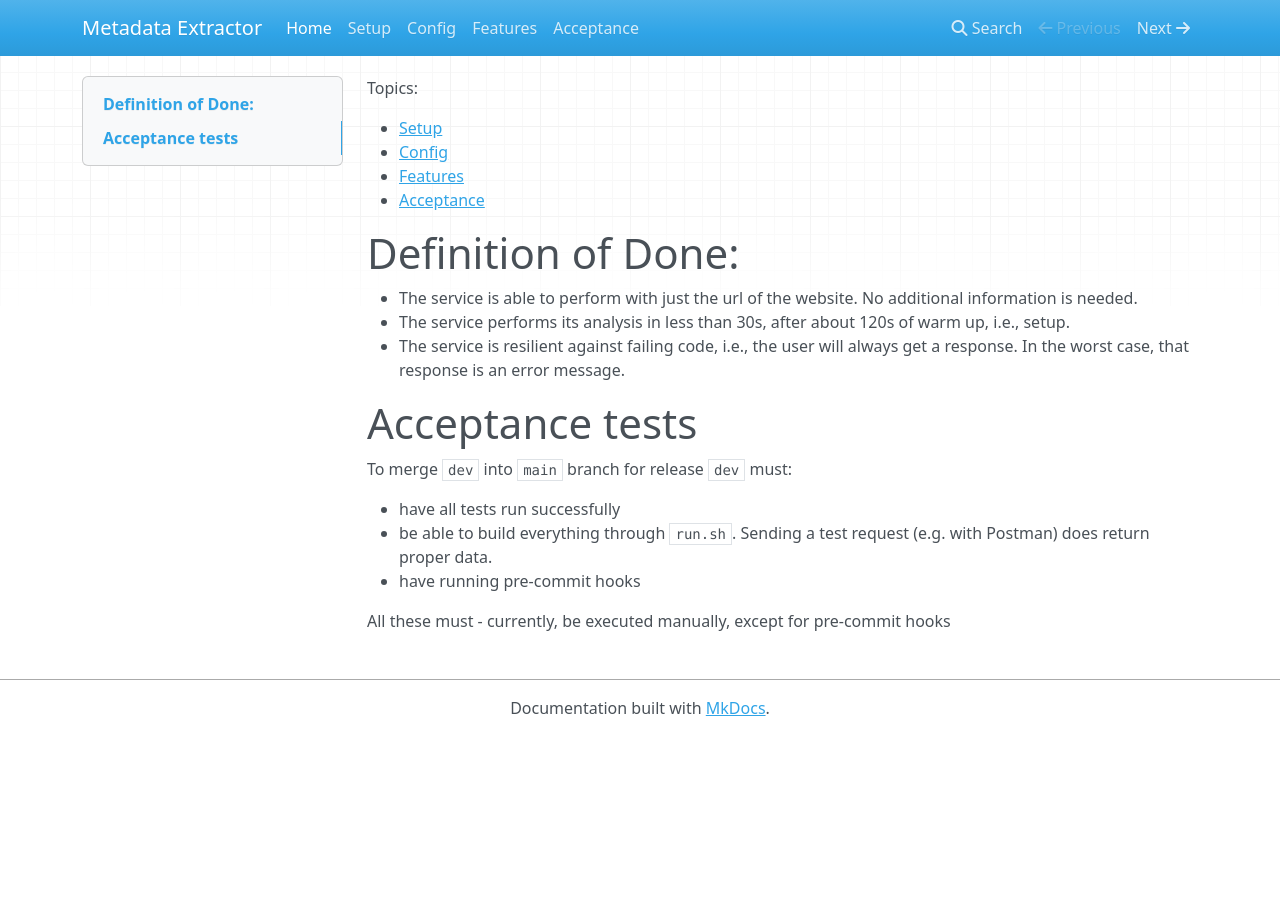
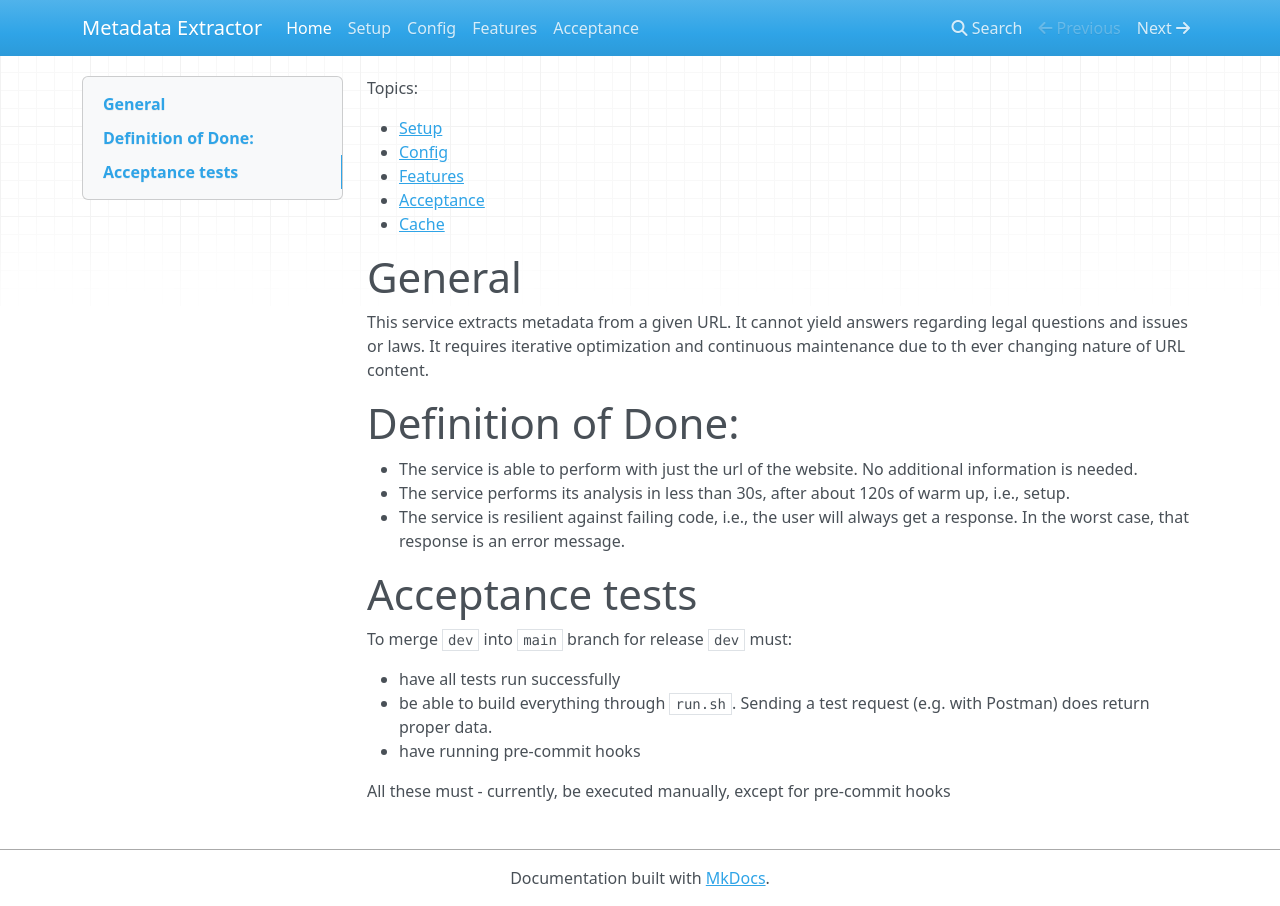
Before and after one commit to openeduhub/metalookup, an MkDocs documentation site: the page built from docs/index.md, in a window 1280 px wide. Built offline with MkDocs 1.6.1, drawn with Linux system fonts in a browser that asks for light colours; nearby versions of some CDN libraries.

Commit message:
update_documentation: Added cache documentation

```diff
--- a/docs/index.md
+++ b/docs/index.md
@@ -5,6 +5,13 @@
 - [Config](config.md)
 - [Features](features.md)
 - [Acceptance](acceptance.md)
+- [Cache](cache.md)
+
+# General
+
+This service extracts metadata from a given URL.
+It cannot yield answers regarding legal questions and issues or laws.
+It requires iterative optimization and continuous maintenance due to th ever changing nature of URL content.
 
 # Definition of Done:
 
```
Also changed, not shown: docs/cache.md (added, +27 -0 lines), docs/acceptance.md (line endings or trailing spaces), docs/config.md (line endings or trailing spaces), docs/features.md (line endings or trailing spaces), 1 other file.
